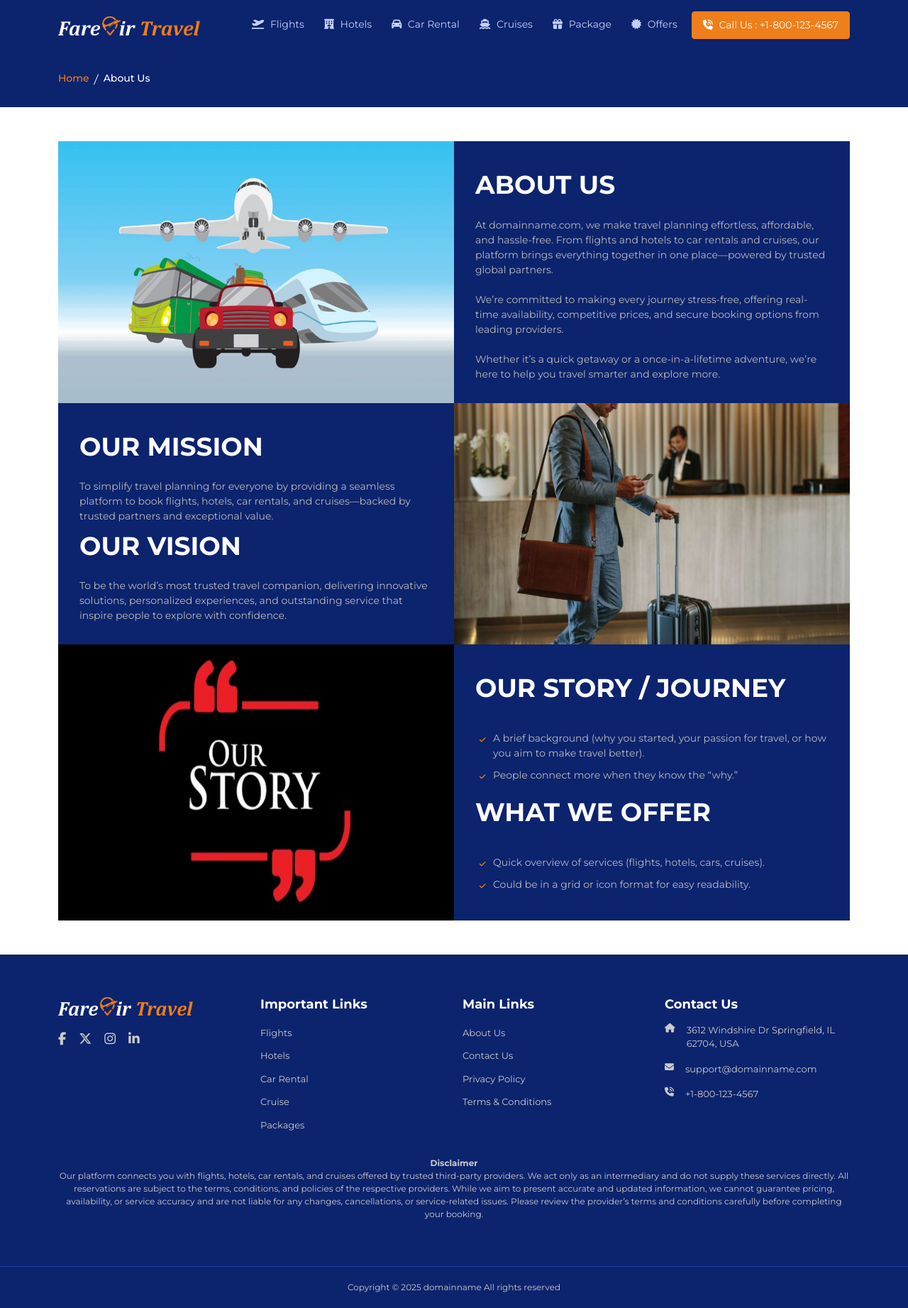
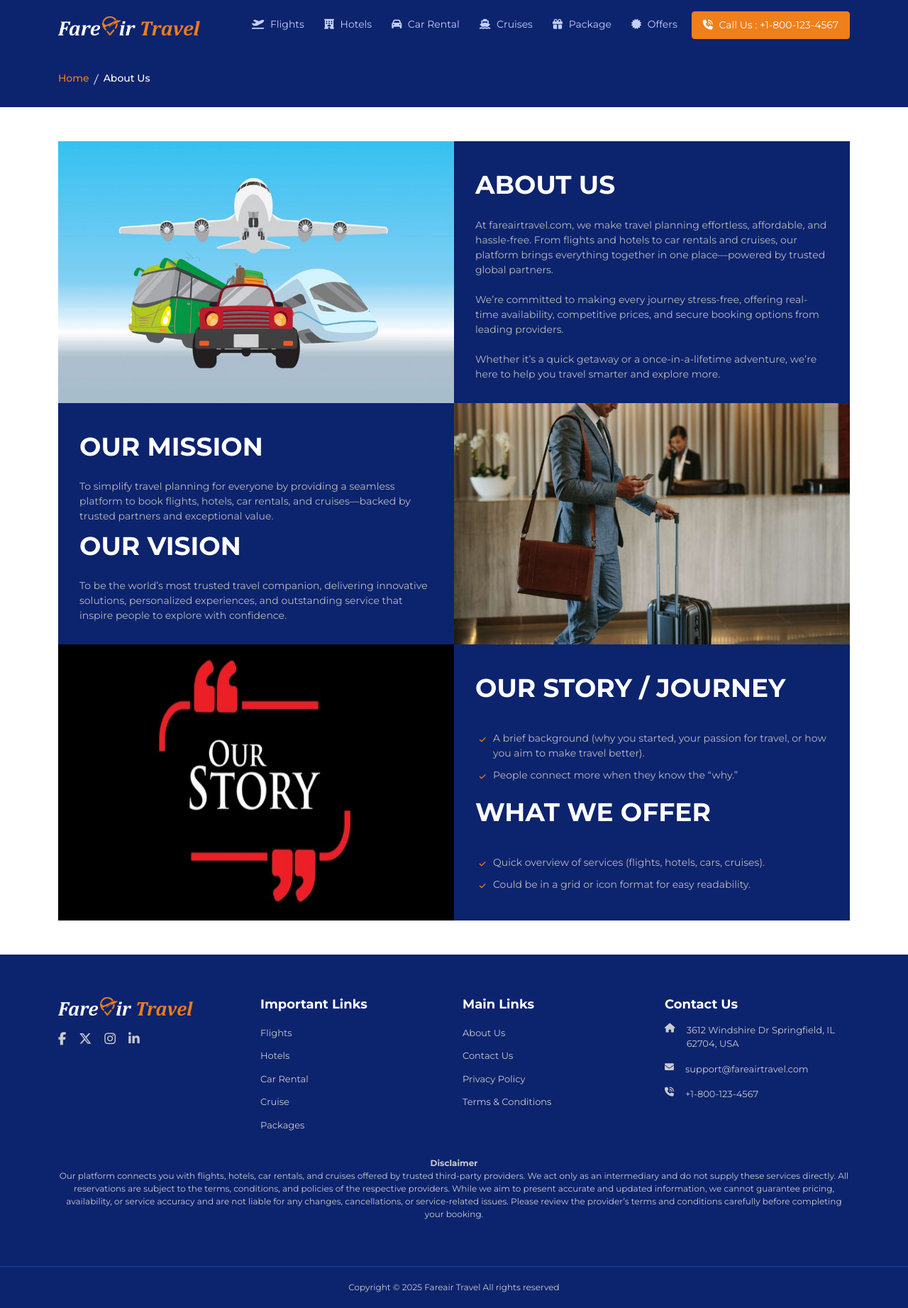
Before and after one commit to vinodace/fareairtravel, a PHP site: page /about-us.php in a window 1280 px wide. Shown: the whole page at 71% size. Run offline with PHP 8.4, Linux system fonts and the light colour scheme; data that the repository does not hold is empty.

Commit message:
Dummy Domain name change

```diff
--- a/header.php
+++ b/header.php
@@ -1,8 +1,8 @@
 <?php
 	$phone = "+1-800-123-4567";
-	$email = "support@domainname.com";
-	$domainname_url ="domainname.com";
-	$domainname = "domainname";
+	$email = "support@fareairtravel.com";
+	$domainname_url ="fareairtravel.com";
+	$domainname = "Fareair Travel";
 ?>
 
 
```
